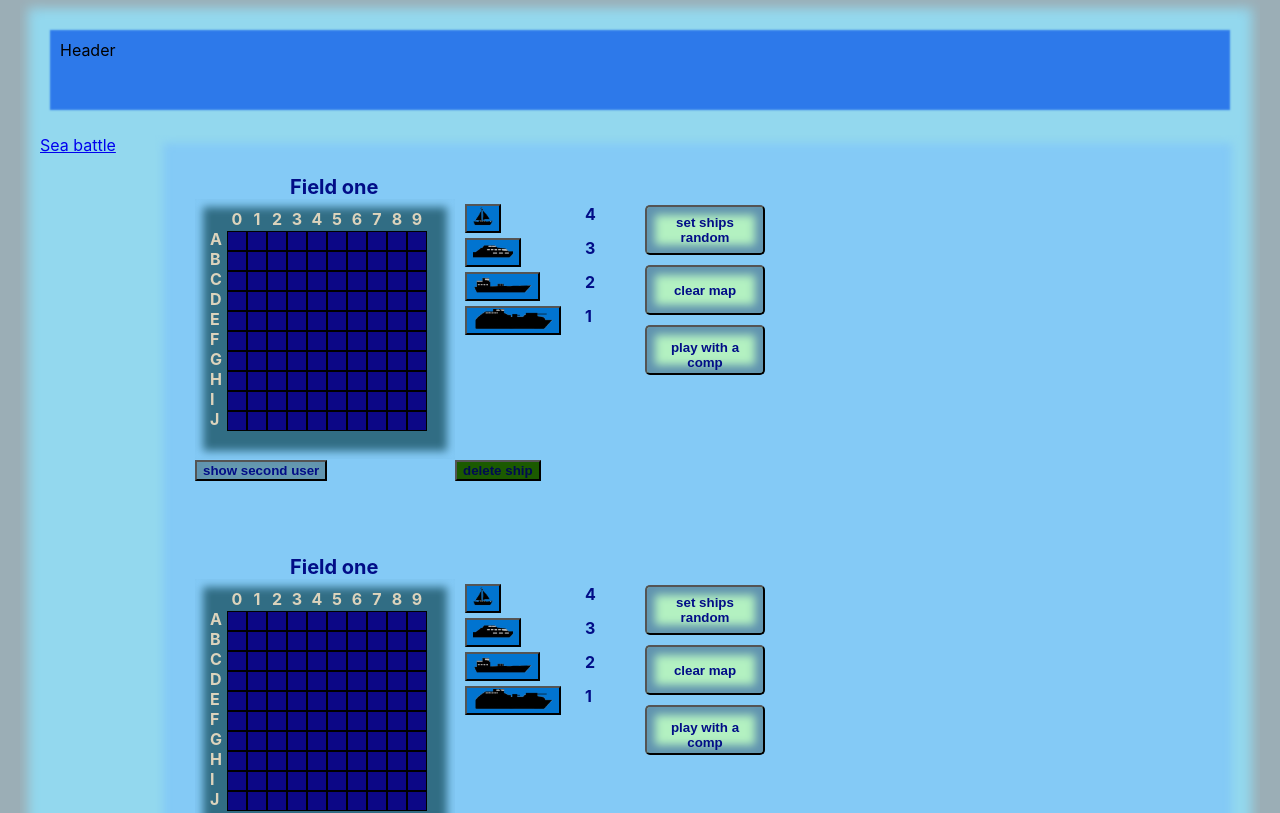
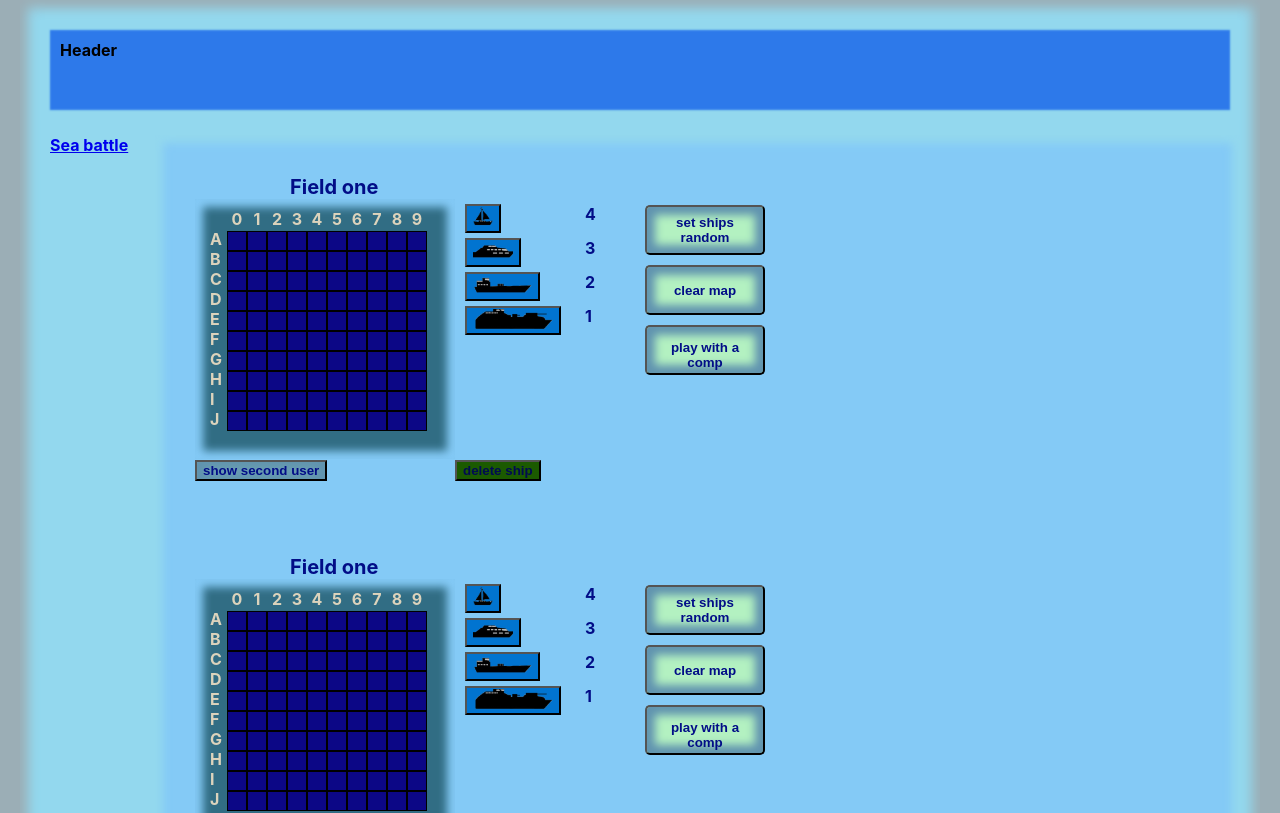
Before and after one commit to Victor-Sinitca/sea-battle-public-front, a React (Create React App) app: page /placeBattleMan in a window 1280 px wide. Shown: the top 813 px of the page. Built offline with nearby package versions, Linux system fonts and the light colour scheme.

Commit message:
betta 2.26

```diff
--- a/src/App.css
+++ b/src/App.css
@@ -21,10 +21,11 @@
   background-color: #2d79ea;
   box-shadow: 0 0 2px 10px #93d8ee inset;
   padding: 20px;
+  font-weight: bold;
 }
 .displayNavBar{
   background-color: #9af89a;
-  padding: 10px;
+
 }
 .displayPlace{
   padding: 20px;
--- a/src/Components/DeskUser/DeskUser.jsx
+++ b/src/Components/DeskUser/DeskUser.jsx
@@ -101,7 +101,7 @@ const DeskUser = (props) => {
                                 }
                             </div>
                         </div>
-                        : <div className={s.header}> Waiting second user</div>
+                        : <div className={s.header}> Waiting for the second user</div>
                 }
             </div>
         </div>
--- a/src/Components/NavBar/NavBar.jsx
+++ b/src/Components/NavBar/NavBar.jsx
@@ -5,11 +5,10 @@ import {NavLink} from "react-router-dom";
 
 const NavBar=()=>{
     return(
-        <div>
+        <div className={s.displayNavBar}>
             <div>
                 <NavLink to='/placeBattleMan' className={s.navLink}>Sea battle</NavLink>
             </div>
-
         </div>
     )
 }
--- a/src/Components/NavBar/NavBar.module.css
+++ b/src/Components/NavBar/NavBar.module.css
@@ -1,3 +1,8 @@
+.displayNavBar{
+    padding-left: 10px;
+}
+
+
 .navLink{
-
+    font-weight: bold;
 }
--- a/src/redux/battleMap-reduсer.js
+++ b/src/redux/battleMap-reduсer.js
@@ -440,7 +440,7 @@ const battleMapReducer = (state = initialState, action) => {
             stateCopy.comp.hit = false
             stateCopy.comp.sectorFire = []
 
-            stateCopy.FUTurn.turn = false
+            stateCopy.FUTurn.turn = true
 
             stateCopy.lookSecondUser = true
             stateCopy.whatSetShipFU = null
```
